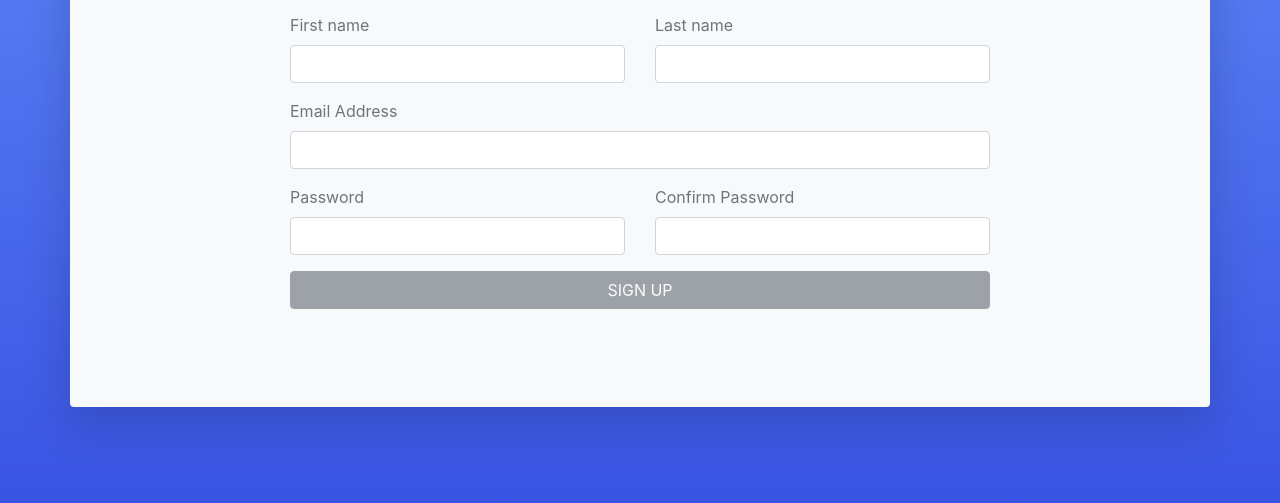
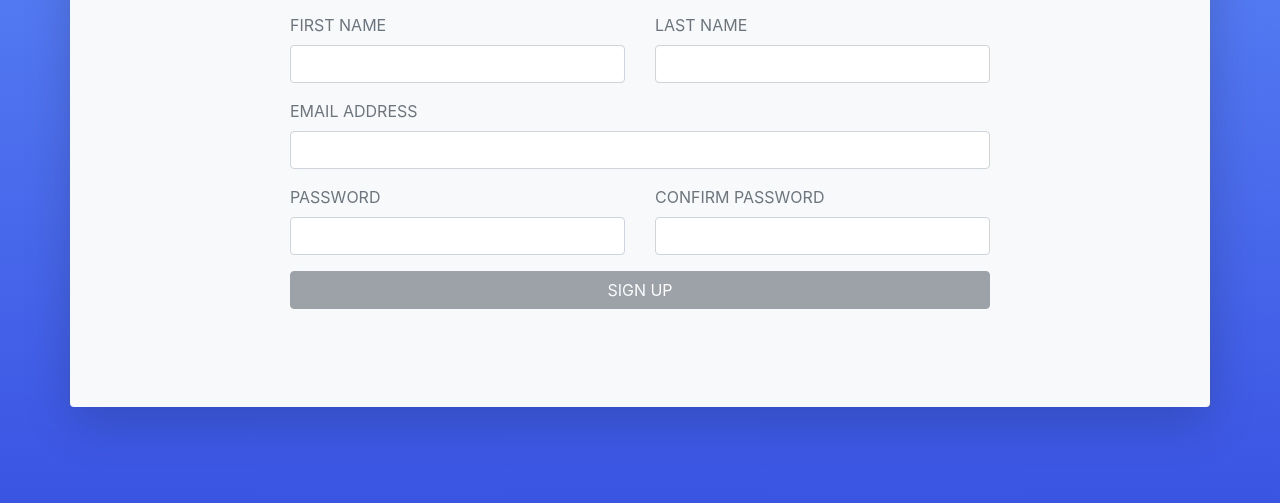
Before and after one commit to RodBrowning/Teste-Atma, a plain HTML site: page index.html in a window 1280 px wide. Shown: the part 169-672 px from the top of the page. Drawn offline with nearby package versions, Linux system fonts and the light colour scheme.

Commit message:
Mudanças no estilo feitas apos o envio no tempo especificado

```diff
--- a/index.html
+++ b/index.html
@@ -24,25 +24,25 @@
 						<form class="container pb-5 text-secondary">
 							<div class="row">
 								<div class="form-group col-lg-6">
-								    <label for="first-name">First name</label>
+								    <label for="first-name">FIRST NAME</label>
 								    <input type="text" class="form-control" id="first-name" onfocusout="isEmpty(this)" onkeyup="clearError(this); checkEmpty()">
 								</div>
 								<div class="form-group col-lg-6">
-								    <label for="last-name">Last name</label>
+								    <label for="last-name">LAST NAME</label>
 								    <input type="text" class="form-control" id="last-name" onfocusout="isEmpty(this)" onkeyup="clearError(this); checkEmpty()">
 								</div>
 							</div>
 						  	<div class="form-group">
-							    <label for="email">Email Address</label>
+							    <label for="email">EMAIL ADDRESS</label>
 							    <input type="email" class="form-control" id="email" onfocusout="isEmpty(this)" onkeyup="clearError(this); checkEmpty()">
 							</div>
 							<div class="row">
 								<div class="form-group col-lg-6">
-								    <label for="password">Password</label>
+								    <label for="password">PASSWORD</label>
 								    <input type="password" class="form-control" id="password" onfocusout="isEmpty(this)" onkeyup="clearError(this); checkEmpty()">
 								</div>
 								<div class="form-group col-lg-6">
-								    <label for="cPassword">Confirm Password</label>
+								    <label for="cPassword">CONFIRM PASSWORD</label>
 								    <input type="password" class="form-control" id="cPassword" onfocusout="isEmpty(this)" onkeyup="clearError(this); checkEmpty()">
 								</div>
 							</div>
```
